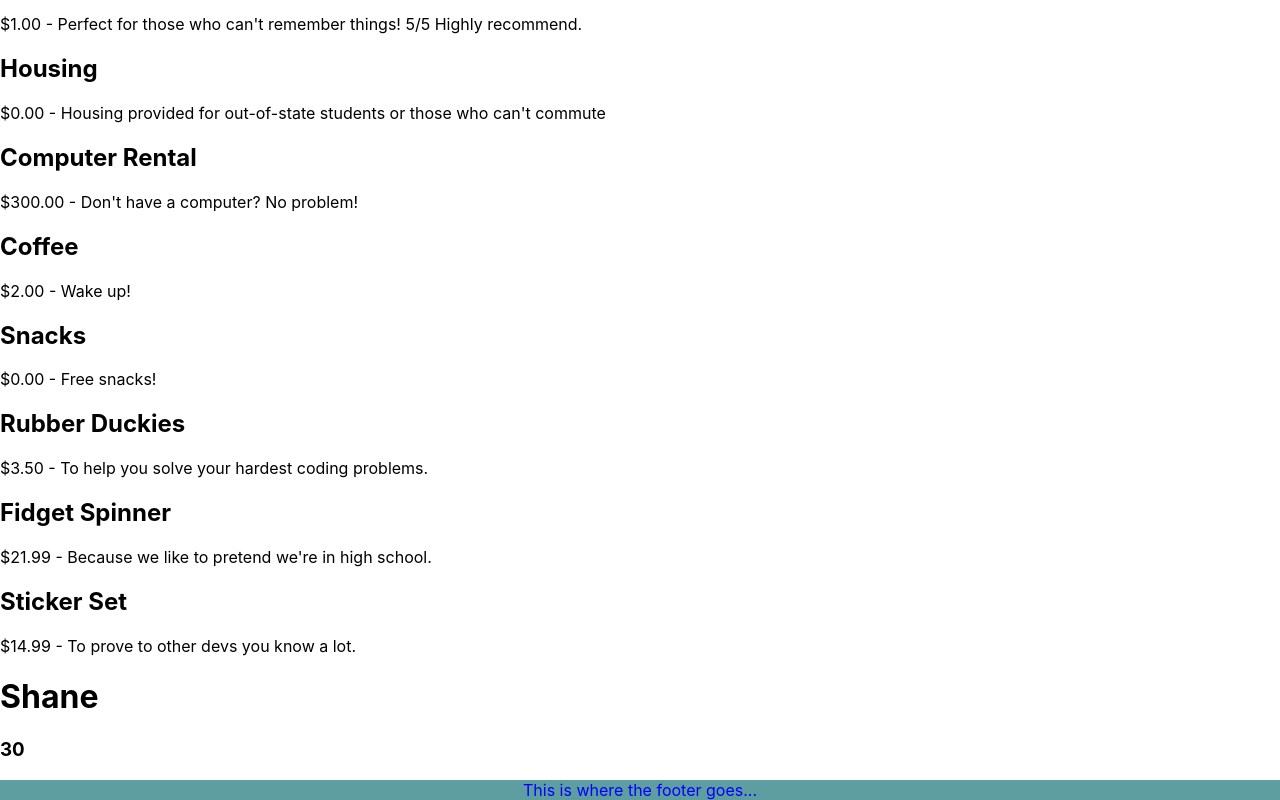
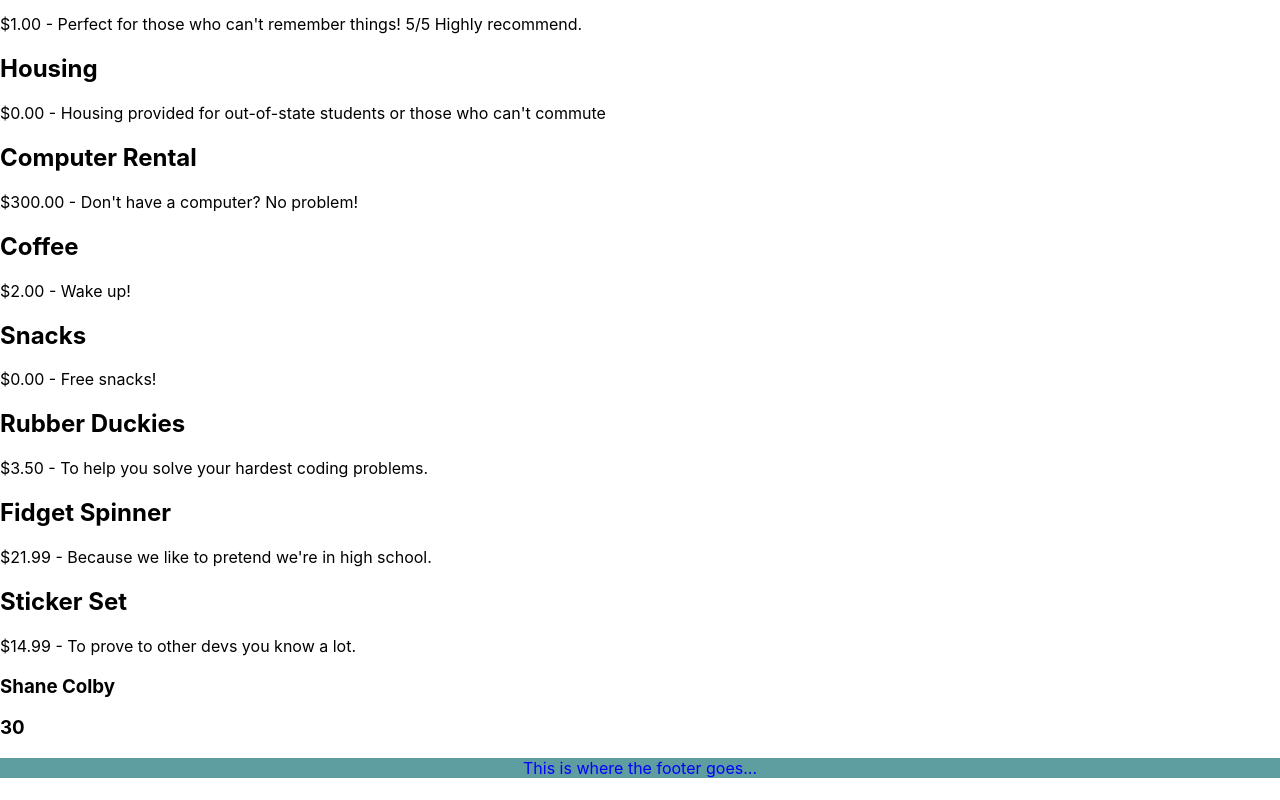
Before and after one commit to shanecolby/my_app_react, a React (Create React App) app: page / in a window 1280 px wide. Shown: the part 871-1671 px from the top of the page. After the commit the page ends 1649 px from the top, so only its background shows below. Built offline with nearby package versions, Linux system fonts and the light colour scheme.

Commit message:
refactor

```diff
--- a/src/components/ClassPract.js
+++ b/src/components/ClassPract.js
@@ -4,18 +4,19 @@ class ClassPract extends React.Component {
   constructor() {
     super()
     this.state = {
-      name: "Shane",
+      name: "Shane Colby",
       age: "30"
     }
   }
   render() {
     return (
       <div>
-        <h1>{this.state.name}</h1>
+        <h3>{this.state.name}</h3>
         <h3>{this.state.age}</h3>
       </div>
     )
   }
 }
 
+
 export default ClassPract
```
